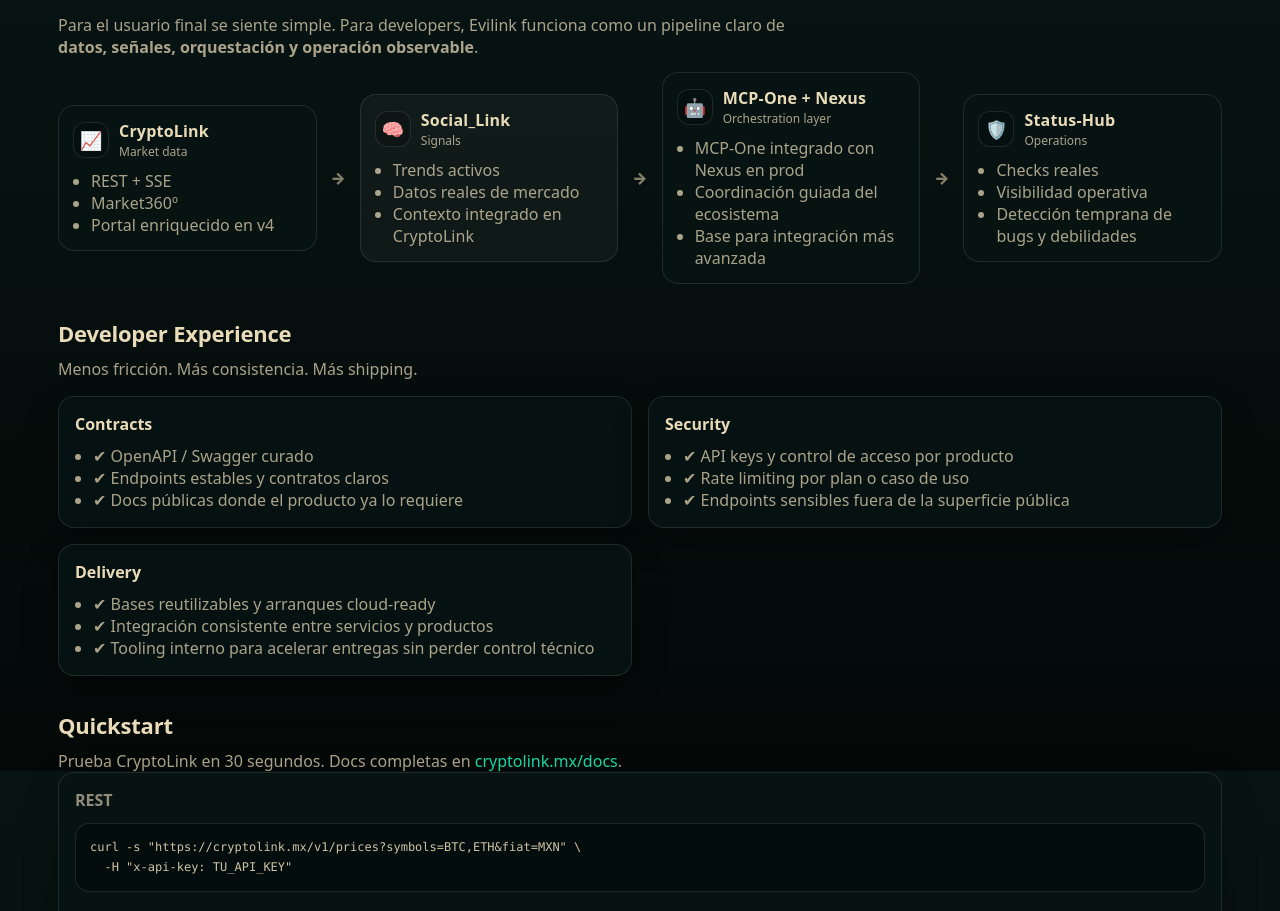
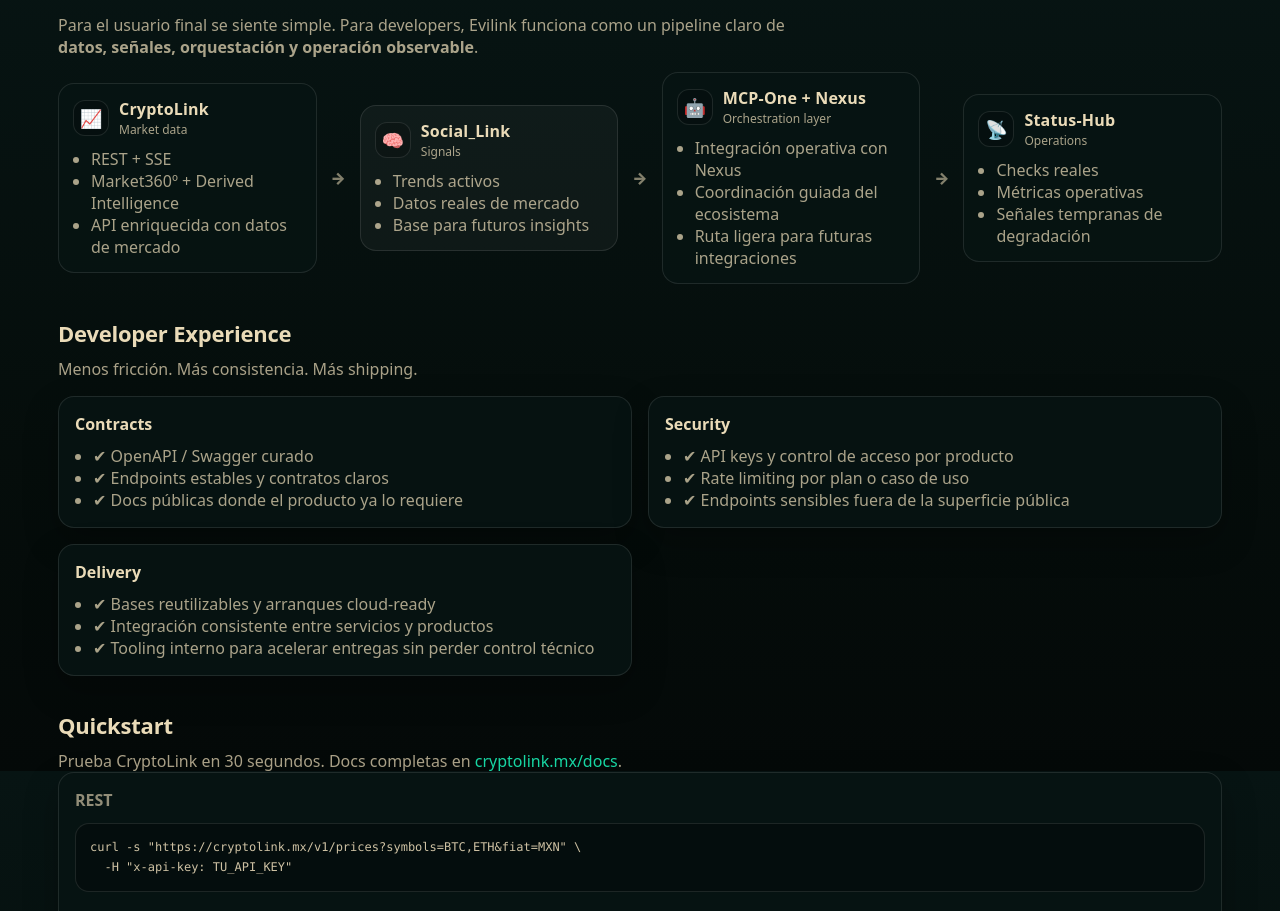
Before and after one commit to IanMartin16/evilink, a Next.js app: page / in a window 1280 px wide. Shown: the part 1629-2540 px from the top of the page. Built offline with nearby package versions, Linux system fonts and the light colour scheme.

Commit message:
add: monthly info update

```diff
--- a/app/page.tsx
+++ b/app/page.tsx
@@ -291,8 +291,8 @@ export default function Home() {
 
             <ul className="flowList">
               <li>REST + SSE</li>
-              <li>Market360º</li>
-              <li>Portal enriquecido en v4</li>
+              <li>Market360º + Derived Intelligence</li>
+              <li>API enriquecida con datos de mercado</li>
             </ul>
           </article>
 
@@ -310,7 +310,7 @@ export default function Home() {
             <ul className="flowList">
               <li>Trends activos</li>
               <li>Datos reales de mercado</li>
-              <li>Contexto integrado en CryptoLink</li>
+              <li>Base para futuros insights</li>
             </ul>
           </article>
 
@@ -326,9 +326,9 @@ export default function Home() {
             </div>
 
             <ul className="flowList">
-                <li>MCP-One integrado con Nexus en prod</li>
+              <li>Integración operativa con Nexus</li>
               <li>Coordinación guiada del ecosistema</li>
-                <li>Base para integración más avanzada</li>
+              <li>Ruta ligera para futuras integraciones</li>
             </ul>
           </article>
 
@@ -336,7 +336,7 @@ export default function Home() {
 
           <article className="flowCard">
             <div className="flowTop">
-                <span className="flowIcon" aria-hidden>🛡️</span>
+              <span className="flowIcon" aria-hidden>📡</span>
               <div>
                 <div className="flowTitle">Status-Hub</div>
                 <div className="flowSub">Operations</div>
@@ -345,8 +345,8 @@ export default function Home() {
 
             <ul className="flowList">
               <li>Checks reales</li>
-                <li>Visibilidad operativa</li>
-                <li>Detección temprana de bugs y debilidades</li>
+              <li>Métricas operativas</li>
+              <li>Señales tempranas de degradación</li>
             </ul>
           </article>
         </div>
```
Lines whose indentation alone changed are shown as unchanged.
